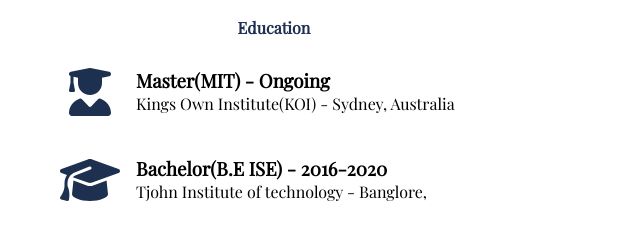
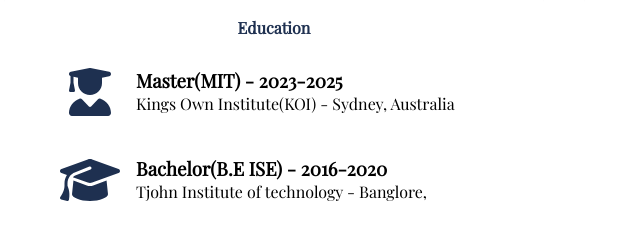
Before and after one commit to Bipin-chaudhari/bipin-portfolio, a plain HTML site: page index.html in a window 1280 px wide. Shown: the part 5871-6111 px from the top of the page, 76-716 px from the left. Drawn offline with nearby package versions, Linux system fonts and the light colour scheme.

Commit message:
üpdated education

```diff
--- a/index.html
+++ b/index.html
@@ -264,7 +264,7 @@
               <i class="fa-solid fa-user-graduate fa-3x"></i>
 
               <div class="education-background">
-                <h3>Master(MIT) - Ongoing</h3>
+                <h3>Master(MIT) - 2023-2025</h3>
                 <p>Kings Own Institute(KOI) - Sydney, Australia</p>
               </div>
             </div>
```
